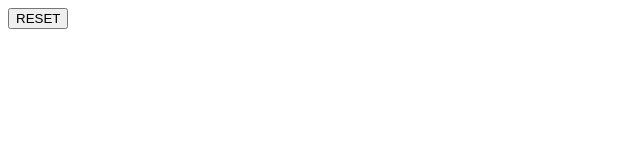
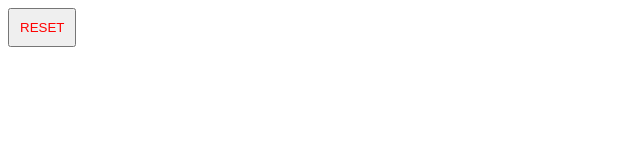
Before and after one commit to J-C-Diaz/etch-a-sketch, a plain HTML site: page index.html in a window 1280 px wide. Shown: the whole page, without its empty margins (0-640 px from the left). Drawn offline with Linux system fonts and the light colour scheme.

Commit message:
Minor design edits and updated README

```diff
--- a/index.html
+++ b/index.html
@@ -7,7 +7,10 @@
     <link rel="stylesheet" href="styles.css">
 </head>
 <body>
-    <button id="resetButton"> RESET</button>
+
+    <div class="container">
+        <button id="resetButton"> RESET</button>
+    <div>
     <div id="mainContainer" class="container">
 
     </div>
--- a/styles.css
+++ b/styles.css
@@ -2,9 +2,18 @@
     display: grid;
     width: 960px;
     height: 960px;
+    margin: auto;
 }
 
 
 .hovered{
     background-color: black;
 }
+
+button{
+   margin: auto;
+   max-width: 100px;
+   padding: 10px;
+   justify-self: center;
+   color: red;
+}
```
Also changed, not shown: 1 other file.
